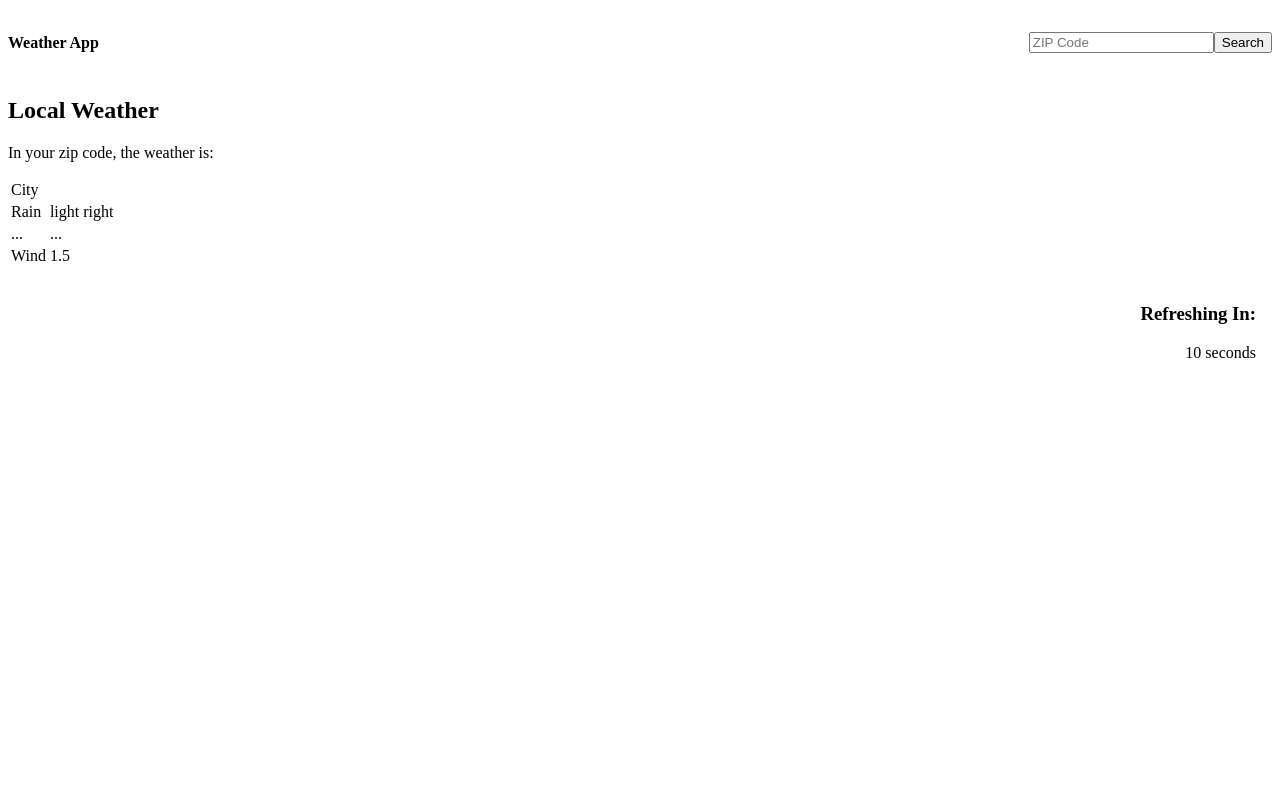
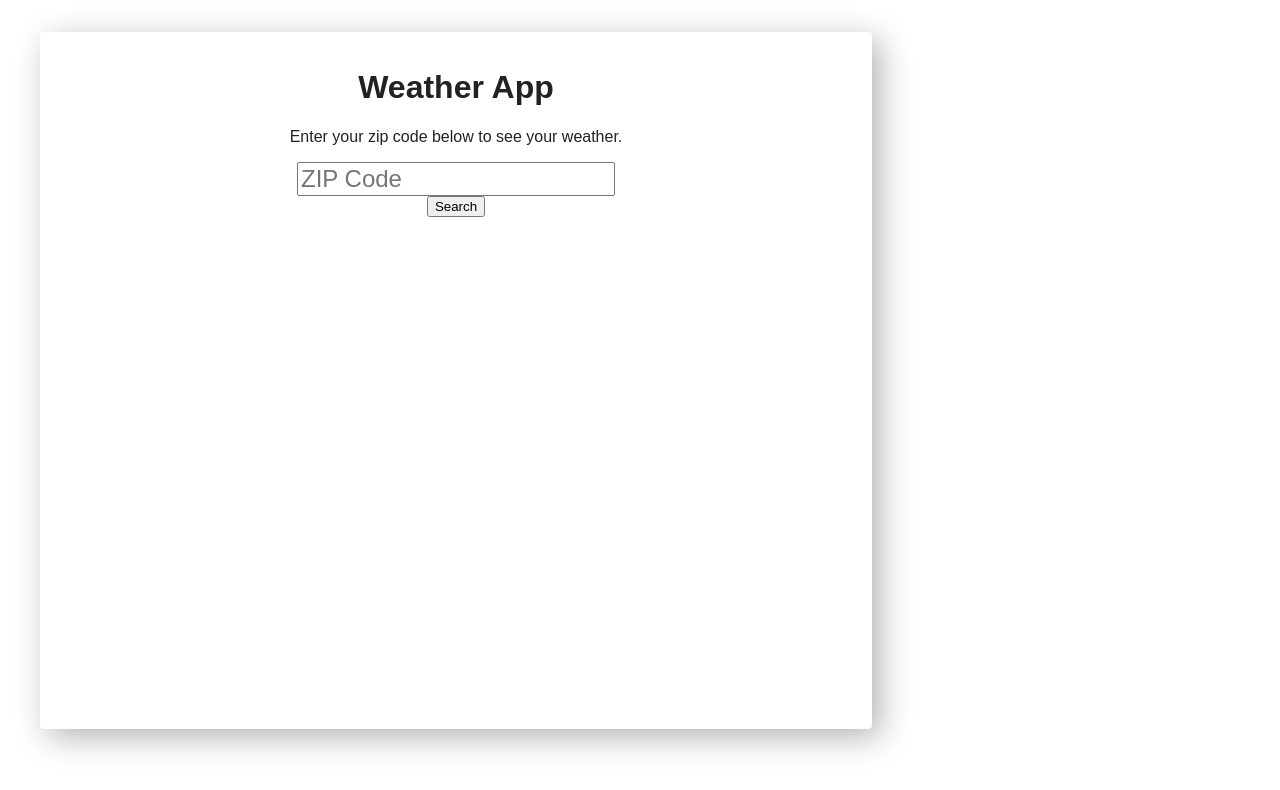
Before and after one commit to daniel-sj-hong/weather-app, a React (Create React App) app: page / in a window 1280 px wide. Shown: the top 790 px of the page. Built offline with nearby package versions, Linux system fonts and the light colour scheme.

Commit message:
Fixed a bug where app was breaking because I was trying to load a child of a property that didn't exist yet

```diff
--- a/src/components/Header.tsx
+++ b/src/components/Header.tsx
@@ -1,95 +1,45 @@
-import Client from "../api/client"
+// import Client from "../api/client"
 
-import React, { useEffect, useState } from "react";
+import React, { useState } from "react";
 
 interface Props {
   updateParentZip: (zip: number) => void
 }
 
 export default function Header({ updateParentZip }: Props) {
-  const [zipCode, setZipCode] = useState(0)
-  const [weather, setWeather] = useState({})
-  const [isLoaded, setIsLoaded] = useState(false)
+  const [zip, setZip] = useState(0)
+  // const [weather, setWeather] = useState({})
+  // const [isLoaded, setIsLoaded] = useState(false)
 
   const handleSubmit = (e: React.SyntheticEvent) => {
     e.preventDefault()
-    // Client.getWeatherByZipCode(parseInt(zipCode))
-    // .then(result => {
-    //   setWeather(result);
-    // })
-    updateParentZip(zipCode)
-    // setZipCode('')
+    updateParentZip(zip)
   }
 
-  useEffect(() => {
-    console.log('this is weather:', weather);
-    if (Object.keys(weather).length > 0 ) {
-      setIsLoaded(true);
-    }
-  }, [weather])
+  // useEffect(() => {
+  //   console.log('this is weather:', weather);
+  //   if (Object.keys(weather).length > 0 ) {
+  //     setIsLoaded(true);
+  //   }
+  // }, [weather])
 
   return (
     <div className="header">
       <h1>Weather App</h1>
-      {isLoaded ? <h1>is true</h1>
-      : <form className="zipSearch" typeof="submit" onSubmit={handleSubmit}>
+      <p>Enter your zip code below to see your weather.</p>
+      {/* <h1>is true</h1> : */}
+      <form className="zipSearch" typeof="submit" onSubmit={handleSubmit}>
         <input
           type="number"
           placeholder="ZIP Code"
           name="zip"
-            onChange={(e) => setZipCode(parseInt(e.target.value))}
+          onChange={(e) => setZip(parseInt(e.target.value))}
         />
+        <div>
           <button type="submit">Search</button>
+        </div>
       </form>
-      }
+
     </div>
   );
 }
-
-
-
-// // Class Comp
-
-// export default class Header extends React.Component {
-//   // props => { intro: 'hi' }
-//   constructor(props) {
-//     super(props)
-//     this.state = {
-//       name: ''
-//     }
-//   }
-
-//   componentDidMount() {
-//     this.setState({ name: 'John Doe' })
-//   }
-
-//   componentDidUpdate() {
-//     this.props.intro = 'bye'
-//   }
-
-//   render() {
-//     return {
-//       <div>
-//         <p>{this.props.intro}, {this.state.name}</p>
-//         <button onClick={() => this.setState({ name: 'Ryan' })} />
-//       </div>
-//     }
-//   }
-// }
-
-
-// // Functional Comp
-// const Header = ({ intro }) => {
-//   const [name, setName] = useState('') // hook
-//   const [didNameUpdated, setDidNameUpdated] = useState(false)
-
-//   useEffect(() => {
-//     setName('John Doe')
-//   }, [])
-
-//   useEffect(() => {
-//     setDidNameUpdated(true)
-//   }, [name])
-// }
-
-// export default Header
--- a/src/components/HomePage.tsx
+++ b/src/components/HomePage.tsx
@@ -8,9 +8,7 @@ import { WeatherEntry } from "../api/client";
 export default function HomePage() {
   const [zipCode, setZipCode] = useState(0)
   const [weather, setWeather] = useState({})
-  // const getWeather = () => {
 
-  // }
 
   useEffect(() => {
     if (zipCode) {
@@ -23,16 +21,22 @@ export default function HomePage() {
 
   const updateZip = (zip: number) => {
     setZipCode(zip);
-    console.log('zipCode: ', zipCode);
   }
 
-  console.log('weather: ', weather);
+  if (Object.keys(weather).length === 0) {
+    return (
+      <Layout>
+        <Header updateParentZip={updateZip} /> <span></span>
+      </Layout>
+    )
+  } else {
     return (
       <Layout>
         <Header updateParentZip={updateZip} />
         <Weather {...weather as WeatherEntry} />
       </Layout>
     );
+  }
 }
 
 
--- a/src/components/Layout.tsx
+++ b/src/components/Layout.tsx
@@ -2,21 +2,66 @@ import { FunctionComponent } from "react";
 import styled from "@emotion/styled";
 
 const StyledDiv = styled.div`
+  display: grid;
+  grid-template-rows: auto 30rem;
+  grid-template-columns: calc(50% - 0.5rem) calc(50% - 0.5rem);
+  grid-template-areas:
+    "header header"
+    "weather weather";
+  gap: 1rem;
+
+  border-radius: 0.25rem;
+  padding: 1rem;
+  margin: 2rem;
+  box-shadow: 0.5rem 0.5rem 2rem rgba(0, 0, 0, 0.3);
+  color: #222;
+  max-width: 50rem;
+
   .header {
-    display: flex;
-    justify-content: space-between;
-    padding: 15px 0;
-    align-items; center;
-    h1 {
-      font-size: 16px;
-    }
+    grid-area: header;
+    text-align: center;
   }
 
-  .zipSearch {
-    display: flex;
-    align-items: center;
+  .card {
+    grid-area: weather;
   }
 
+  .section {
+    box-shadow: 0.25rem 0.25rem 1rem rgba(0, 0, 0, 0.1);
+    border-radius: 0.25rem;
+    padding: 1rem;
+  }
+
+  .calculation {
+    font-size: 5rem;
+    text-align: center;
+  }
+
+  * {
+    font-family: sans-serif;
+  }
+
+  blockquote {
+    font-style: italic;
+  }
+
+  td {
+    padding: 0.5rem;
+  }
+
+  td:nth-of-type(1) {
+    font-style: italic;
+    text-transform: lowercase;
+  }
+
+  td:nth-of-type(2) {
+    font-weight: bold;
+    text-transform: uppercase;
+  }
+
+  input {
+    font-size: 1.5rem;
+  }
 `;
 
 const Layout: FunctionComponent = (props) => {
--- a/src/components/Weather.tsx
+++ b/src/components/Weather.tsx
@@ -6,7 +6,7 @@ export default function Weather({ clouds, dt, main, name, weather, wind }: Weath
   return (
     <div className="section card">
       <h2>Local Weather</h2>
-      <p>In your zip code, the weather is:</p>
+      <p>In your zip code, the weather is: {main.temp}&deg;F</p>
       <table>
         <tbody>
           <tr>
@@ -19,12 +19,12 @@ export default function Weather({ clouds, dt, main, name, weather, wind }: Weath
           </tr>
           <tr>
             {/*Put other applicable "main" stuff in here*/}
-            <td>...</td>
-            <td>...</td>
+            <td>Temperature</td>
+            <td>{main.temp}&deg;F</td>
           </tr>
           <tr>
             <td>Wind</td>
-            <td>1.5</td>
+            <td>{wind.speed} mph</td>
           </tr>
         </tbody>
       </table>
```
Also changed, not shown: src/components/CountDown.tsx (+7 -0 lines), 1 other file (tests, documents, lock files or other folders). Lines whose indentation alone changed are shown as unchanged.
